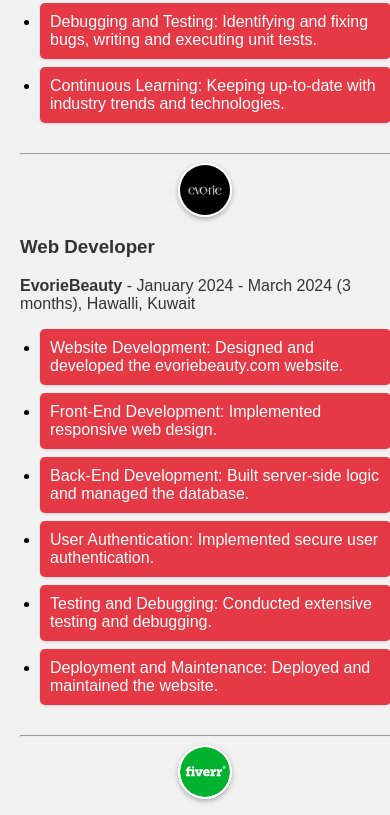
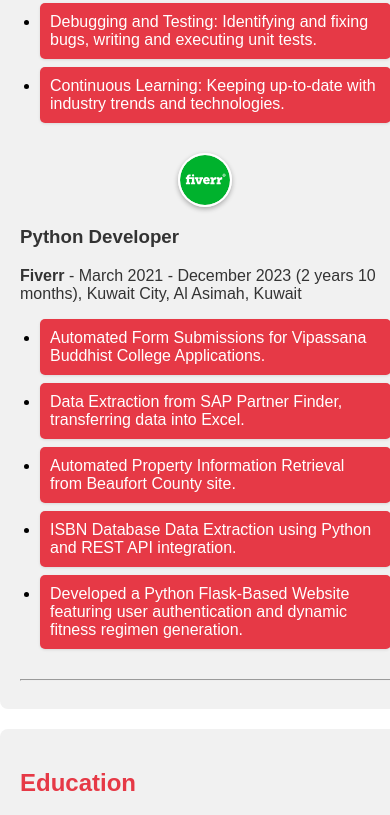
Before and after one commit to OsamaArshad1/osama-website, a plain HTML site: page index.html in a window 390 px wide. Shown: the part 1650-2465 px from the top of the page. Drawn offline with Linux system fonts and the light colour scheme.

Commit message:
Updated index.html (Removed mobile no ) and evoriebeauty web

```diff
--- a/index.html
+++ b/index.html
@@ -53,22 +53,6 @@
                 <li>Continuous Learning: Keeping up-to-date with industry trends and technologies.</li>
             </ul>
         </div>
-
-        <hr>
-        <div class="job-description">
-            <img src="evorie.png" alt="EvorieBeauty Logo" class="job-logo">
-            <h3>Web Developer</h3>
-            <p><strong>EvorieBeauty</strong> - January 2024 - March 2024 (3 months), Hawalli, Kuwait</p>
-            <ul>
-                <li>Website Development: Designed and developed the evoriebeauty.com website.</li>
-                <li>Front-End Development: Implemented responsive web design.</li>
-                <li>Back-End Development: Built server-side logic and managed the database.</li>
-                <li>User Authentication: Implemented secure user authentication.</li>
-                <li>Testing and Debugging: Conducted extensive testing and debugging.</li>
-                <li>Deployment and Maintenance: Deployed and maintained the website.</li>
-            </ul>
-        </div>
-        <hr>
         <div class="job-description">
             <img src="fiverr-1.svg" alt="Fiverr Logo" class="job-logo">
             <h3>Python Developer</h3>
@@ -163,7 +147,6 @@
     <h2>Contact</h2>
     <div class="contact-details">
         <p><strong>Location:</strong> Salmiya, Kuwait</p>
-        <p><strong>Mobile:</strong> +965-66359706</p>
         <p><strong>Email:</strong> <a href="mailto:irshadosama78@gmail.com">irshadosama78@gmail.com</a></p>
         <p><strong>LinkedIn:</strong> <a href="https://www.linkedin.com/in/osamaarshad1" target="_blank">LinkedIn Profile</a></p>
     </div>
```
